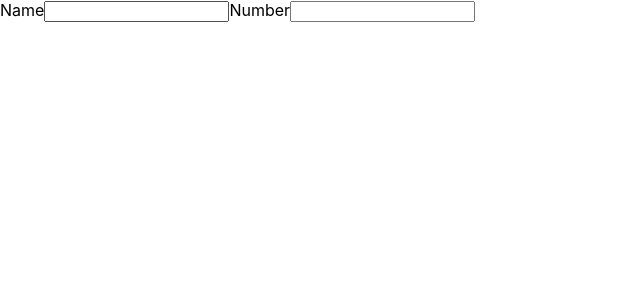
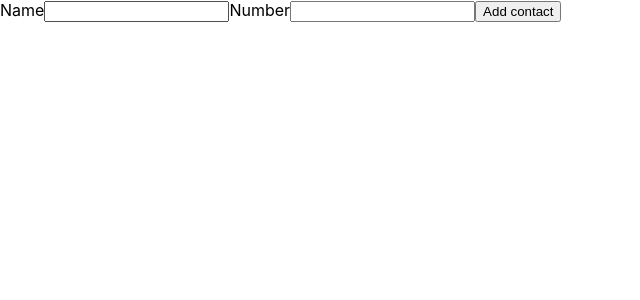
Before and after one commit to Sluchevska/goit-react-hw-02-phonebook, a React (Create React App) app: page / in a window 1280 px wide. Shown: the top 300 px of the page, without its empty margins (0-640 px from the left). Built offline with nearby package versions, Linux system fonts and the light colour scheme.

Commit message:
add submit

```diff
--- a/src/App.js
+++ b/src/App.js
@@ -1,5 +1,4 @@
 import logo from './logo.svg';
-// import Input from './components/phonebook/Input';
 import './App.css';
 import React from 'react';
 
@@ -15,12 +14,17 @@
       [e.currentTarget.name]: e.currentTarget.value,
 
  })
-}
+  }
+
+  handleSubmit = e => {
+    e.preventDefault()
+    console.log(this.state)
+  }
 
   render() {
      return (
        <div>
-         <form>
+         <form onSubmit={this.handleSubmit}>
            <label>
              Name
              <input
@@ -45,6 +49,7 @@
              />
 
            </label>
+           <button type="submit">Add contact</button>
          </form>
 
     </div>
```
Also changed, not shown: src/components/phonebook/Input.js (deleted, +0 -11 lines).
